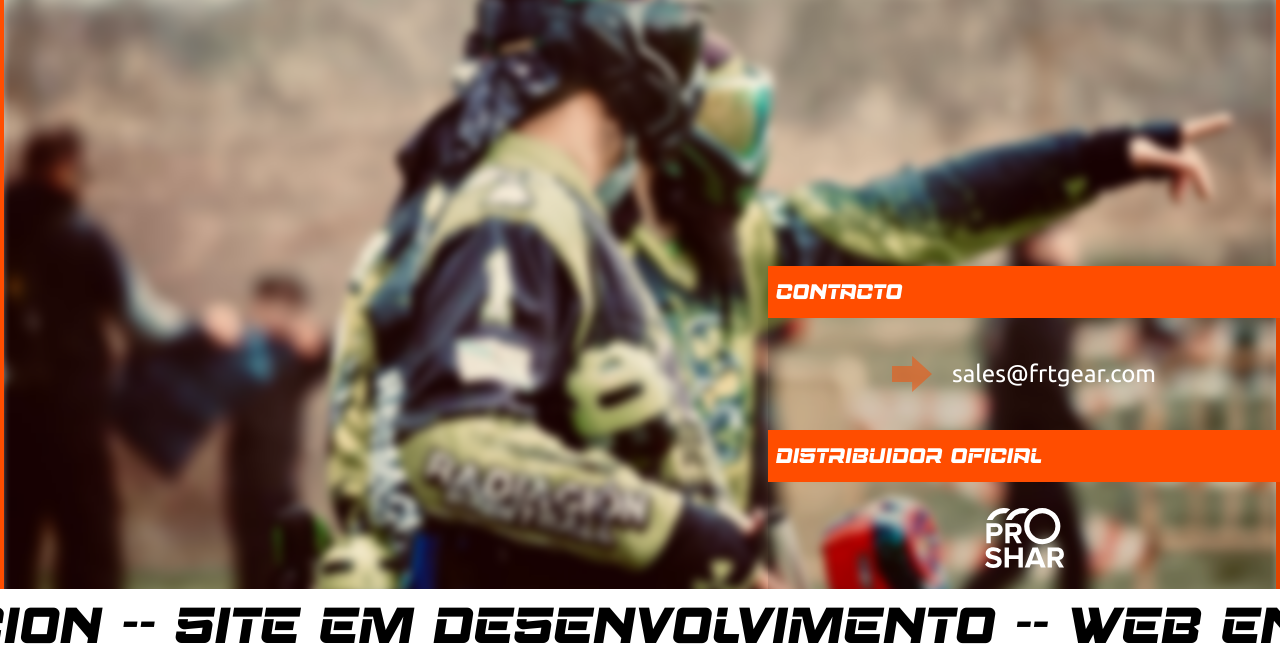
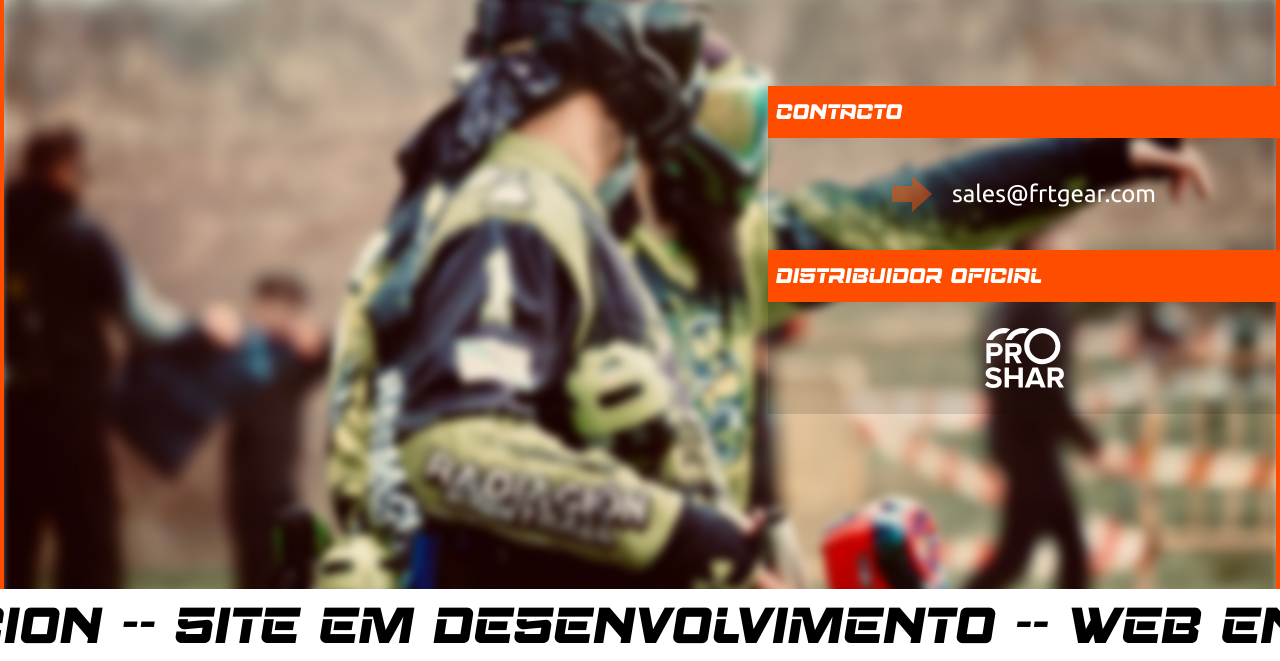
Before and after one commit to Cjavierlopez/frtgear.com-website-provisional, an Astro site: page / in a window 1280 px wide. Shown: the part 139-800 px from the top of the page. Built offline with nearby package versions, Linux system fonts and the light colour scheme; Astro itself is replaced by a stand-in of ours.

Commit message:
margins fixed

```diff
--- a/src/pages/index.astro
+++ b/src/pages/index.astro
@@ -29,7 +29,7 @@ import logo from '../../public/images/logo.png';
       <div class='absolute top-24 bg-white w-[400px] h-[40px] -z-10'></div>
 
       <!-- Tarjeta de contacto -->
-      <section class='mt-[280px] md:w-[40%] ml-auto'>
+      <section class='mt-[100px] md:w-[40%] ml-auto'>
         <div class='card-contact'>
           <div
             class='font-Aero text-white bg-[#FF4D00] text-3xl pr-[150px] p-2'
```
